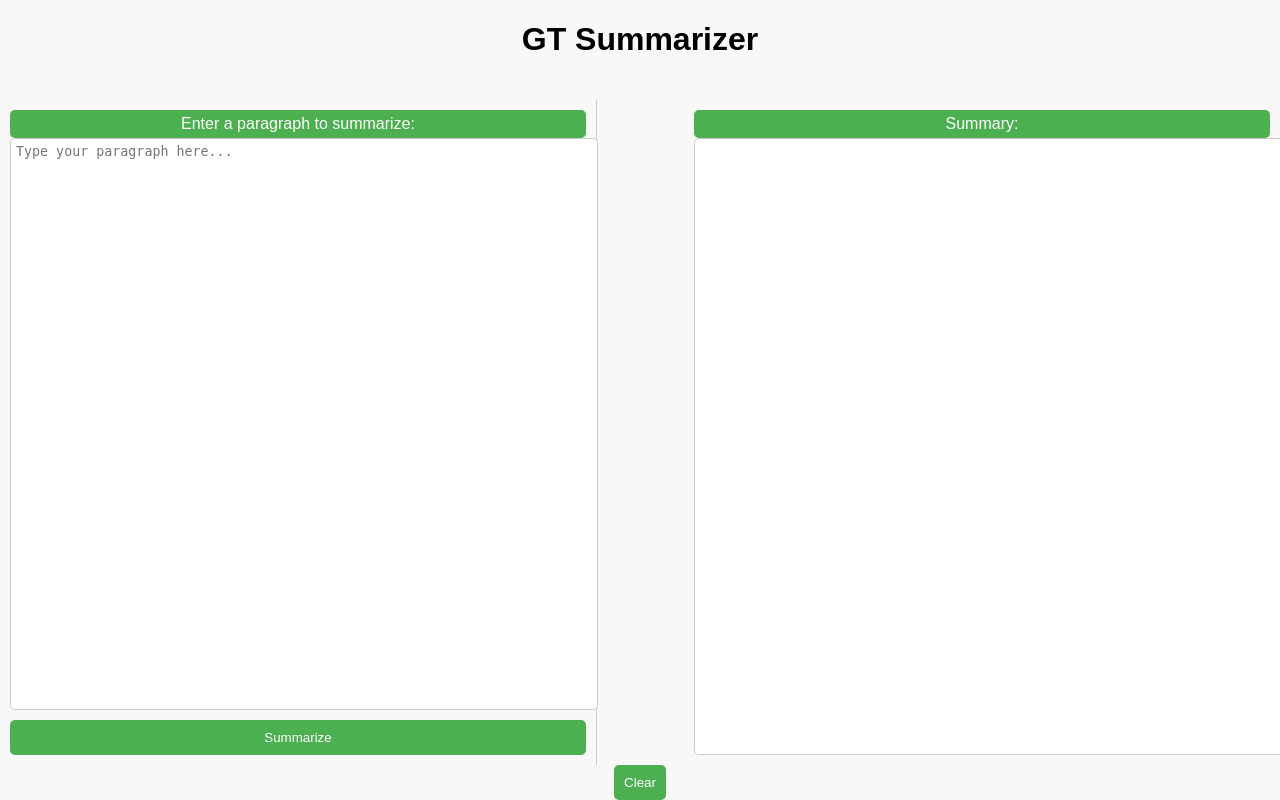
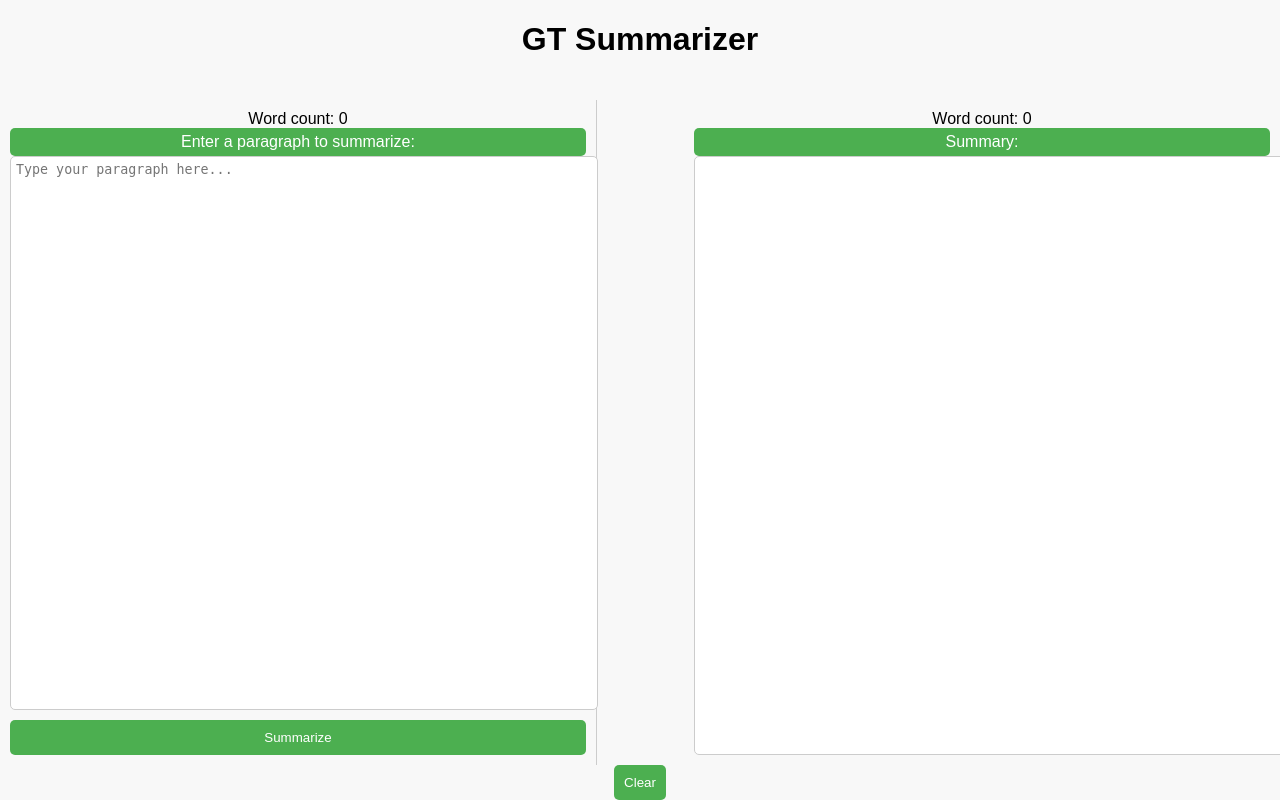
Before and after one commit to harishmanjrekar/harishGT, a Flask app: page / in a window 1280 px wide. Run offline with Flask 2, Linux system fonts and the light colour scheme.

Commit message:
Update index.html

```diff
--- a/templates/index.html
+++ b/templates/index.html
@@ -12,11 +12,13 @@
         <div class="chat-container">
             <div class="chat-box">
                 <div class="input-section">
+                    <div class="word-count" id="input-word-count">Word count: 0</div>
                     <div class="message bot">Enter a paragraph to summarize:</div>
                     <textarea id="input-text" placeholder="Type your paragraph here..."></textarea>
                     <button onclick="summarize()">Summarize</button>
                 </div>
                 <div class="output-section">
+                    <div class="word-count" id="output-word-count">Word count: 0</div>
                     <div class="message bot">Summary:</div>
                     <div id="output-box" class="output"></div>
                 </div>
```
